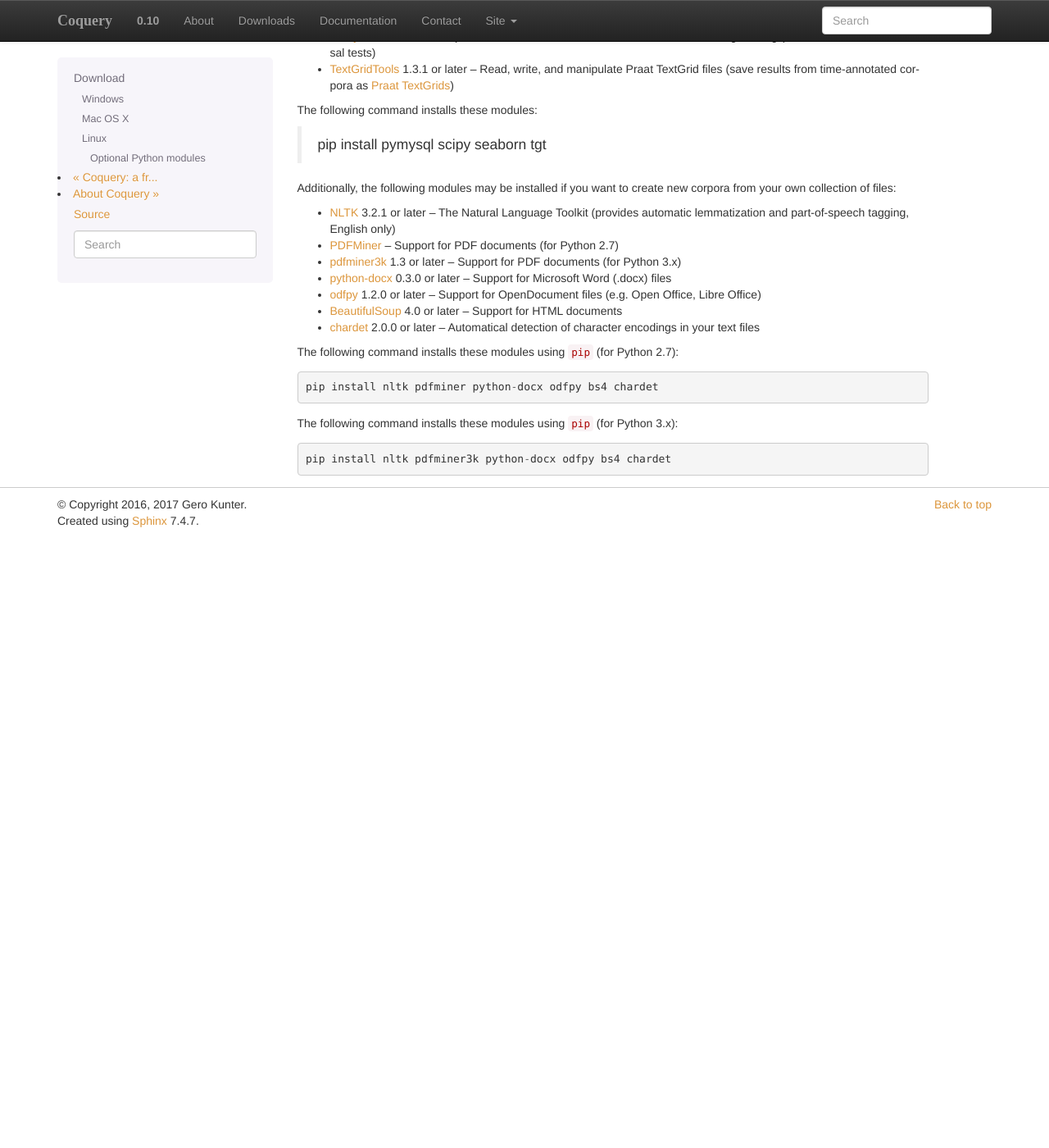
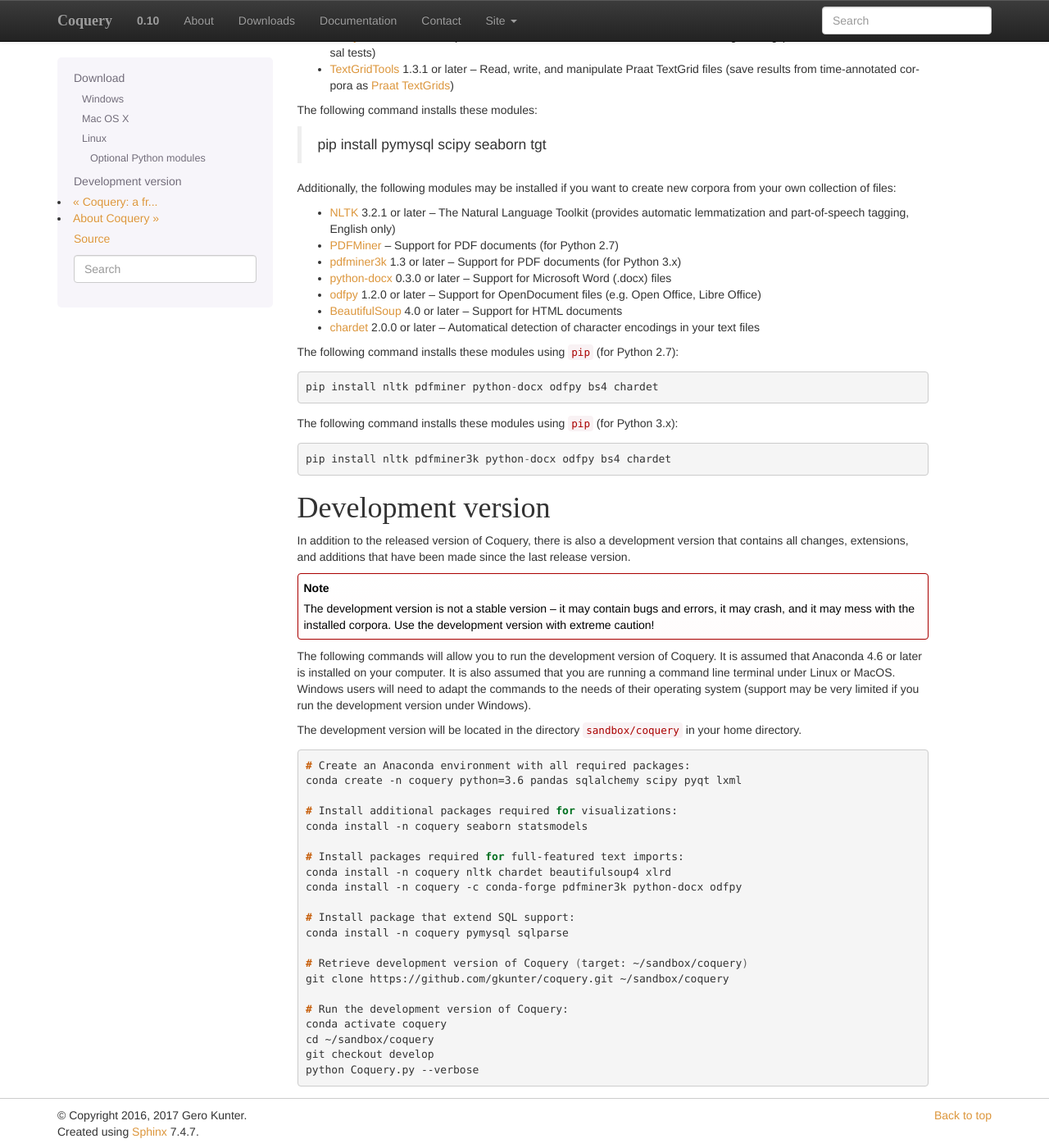
Before and after one commit to gkunter/coquery, a Sphinx documentation site: the page built from docs/download/index.rst, in a window 1280 px wide and 1400 px high, scrolled down 1155 px. Shown: the whole window at 82% size. Built offline with Sphinx 7.4.7, drawn with Linux system fonts in a browser that asks for light colours; some web fonts are replaced; before the commit the page ends 1810 px from its top, so only the background shows below that.

Commit message:
Add section on how to obtain development version

```diff
--- a/docs/download/index.rst
+++ b/docs/download/index.rst
@@ -113,3 +113,50 @@ The following command installs these modules using ``pip`` (for Python 2.7)::
 The following command installs these modules using ``pip`` (for Python 3.x)::
 
     pip install nltk pdfminer3k python-docx odfpy bs4 chardet
+
+
+Development version
+===================
+
+In addition to the released version of Coquery, there is also a development
+version that contains all changes, extensions, and additions that have been
+made since the last release version.
+
+.. note::
+    The development version is not a stable version -- it may contain bugs and
+    errors, it may crash, and it may mess with the installed corpora.
+    Use the development version with extreme caution!
+
+The following commands will allow you to run the development version of
+Coquery. It is assumed that Anaconda 4.6 or later is installed on your
+computer. It is also assumed that you are running a command line terminal under
+Linux or MacOS. Windows users will need to adapt the commands to the needs of
+their operating system (support may be very limited if you run the development
+version under Windows).
+
+The development version will be located in the directory ``sandbox/coquery``
+in your home directory.
+
+.. code-block:: console
+
+    # Create an Anaconda environment with all required packages:
+    conda create -n coquery python=3.6 pandas sqlalchemy scipy pyqt lxml
+
+    # Install additional packages required for visualizations:
+    conda install -n coquery seaborn statsmodels
+
+    # Install packages required for full-featured text imports:
+    conda install -n coquery nltk chardet beautifulsoup4 xlrd
+    conda install -n coquery -c conda-forge pdfminer3k python-docx odfpy
+
+    # Install package that extend SQL support:
+    conda install -n coquery pymysql sqlparse
+
+    # Retrieve development version of Coquery (target: ~/sandbox/coquery)
+    git clone https://github.com/gkunter/coquery.git ~/sandbox/coquery
+
+    # Run the development version of Coquery:
+    conda activate coquery
+    cd ~/sandbox/coquery
+    git checkout develop
+    python Coquery.py --verbose
```
